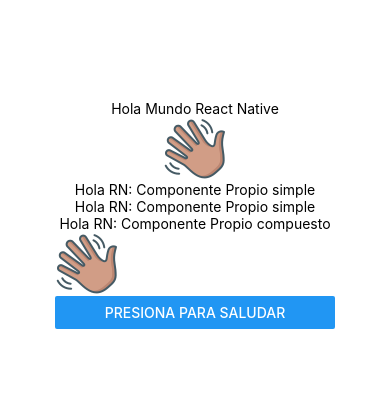
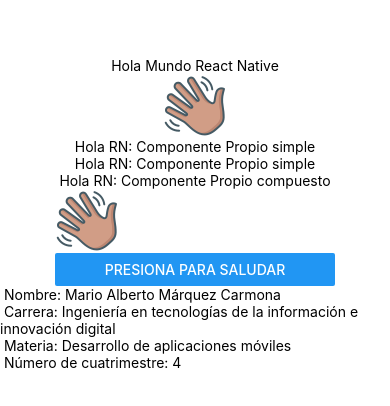
Before and after one commit to Mario-Alberto-dev29/DAM223, a React Native app in the folder App2/: screen / in a window 390 px wide. Shown: the part 208-614 px from the top of the page. Built offline with nearby package versions, Linux system fonts and the light colour scheme.

Commit message:
Practica 6 (estructura y componentes) completada

```diff
--- a/App2/App.js
+++ b/App2/App.js
@@ -6,6 +6,7 @@ import { StatusBar } from 'expo-status-bar';
 import { StyleSheet, Text, View,Image } from 'react-native';
 import {Saludo} from './components/Saludo'
 import {Saludo2} from './components/Saludo2'
+import {ComponenteExtra} from './components/ComponenteExtra'
 
 /*
 2. Zona Main (componentes o screens)
@@ -19,6 +20,7 @@ export default function App() {
       <Saludo></Saludo>
       <Saludo/>
       <Saludo2></Saludo2>
+      <ComponenteExtra/>
       <StatusBar style="auto" />
     </View>
   );
--- /dev/null
+++ b/App2/components/ComponenteExtra.js
@@ -0,0 +1,12 @@
+import {View, Text} from "react-native";
+
+export const ComponenteExtra = ()=>{
+return (
+<View>
+<Text> Nombre: Mario Alberto Márquez Carmona </Text>
+<Text> Carrera: Ingeniería en tecnologías de la información e innovación digital </Text>
+<Text> Materia: Desarrollo de aplicaciones móviles </Text>
+<Text> Número de cuatrimestre: 4 </Text>
+</View>
+)
+}
```
